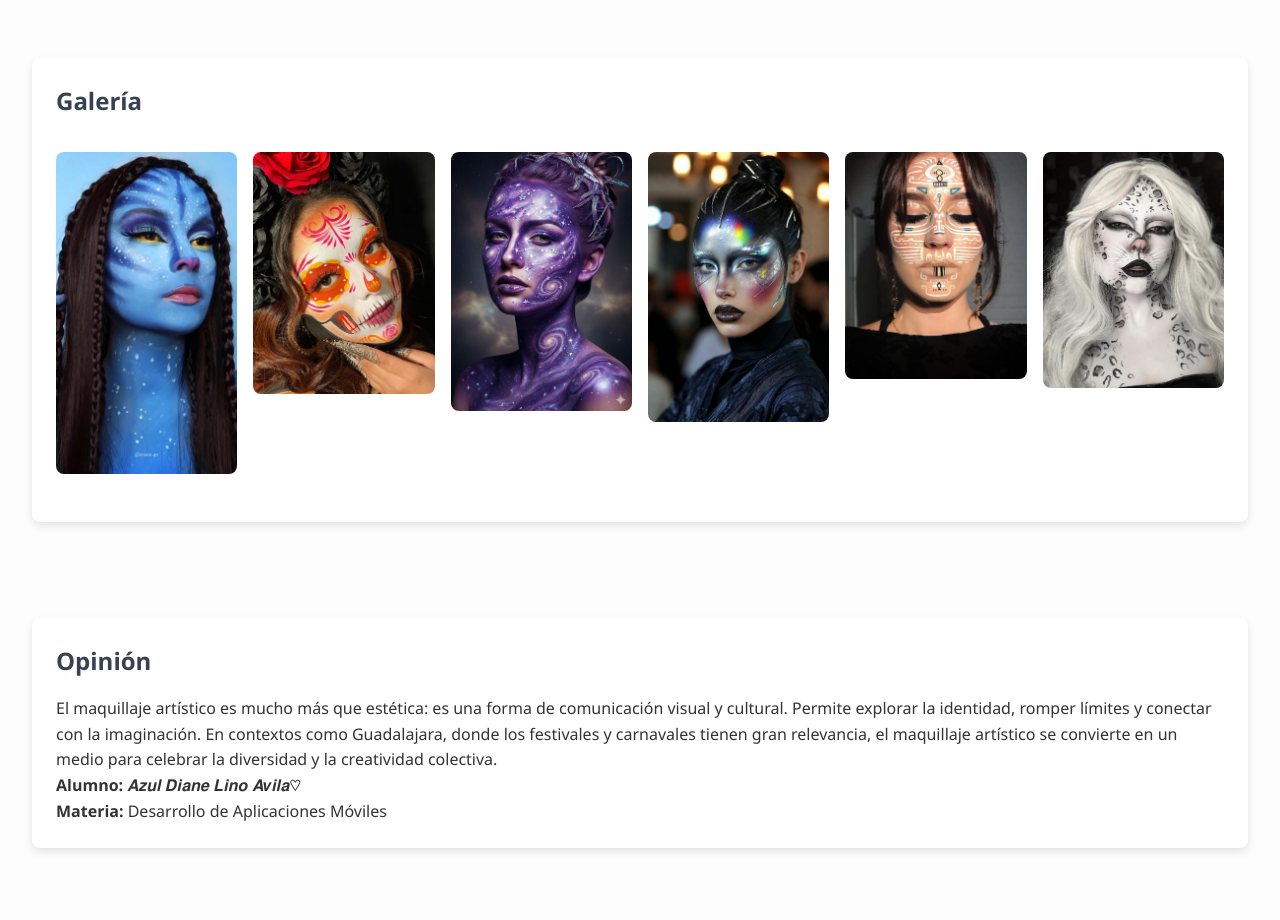
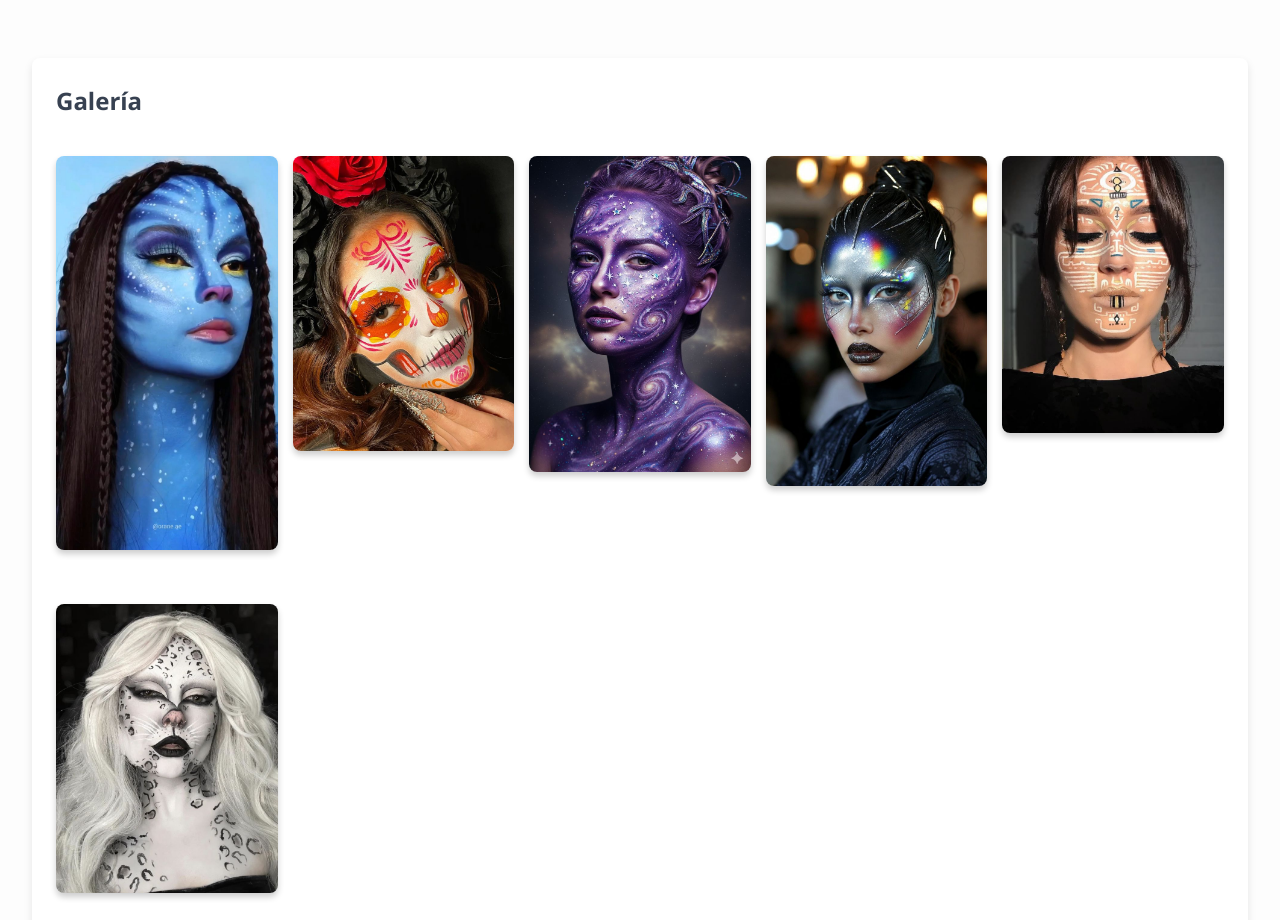
Before and after one commit to Diane-avi/Maquillaje, a plain HTML site: page index.html in a window 1280 px wide. Shown: the part 5000-5920 px from the top of the page. Drawn offline with Linux system fonts and the light colour scheme.

Commit message:
Adjust gallery grid and item styling
Updated gallery grid layout and item styles.

```diff
--- a/css/styles.css
+++ b/css/styles.css
@@ -139,20 +139,22 @@
 /* Galería */
 .galeria-grid {
   display: grid;
-  grid-template-columns: repeat(auto-fit, minmax(180px, 1fr));
-  gap: 1rem;
+  grid-template-columns: repeat(auto-fit, minmax(200px, 1fr));
+  gap: 15px;
+  margin-top: 20px;
 }
 
 .galeria-item img {
   width: 100%;
   height: auto;
   border-radius: 8px;
-  transition: transform 0.3s;
+  box-shadow: 0 4px 6px rgba(0,0,0,0.2);
+  transition: transform 0.3s ease;
 }
 
 .galeria-item img:hover {
   transform: scale(1.05);
-}
+  }
 
 /* Footer */
 .footer {
```
